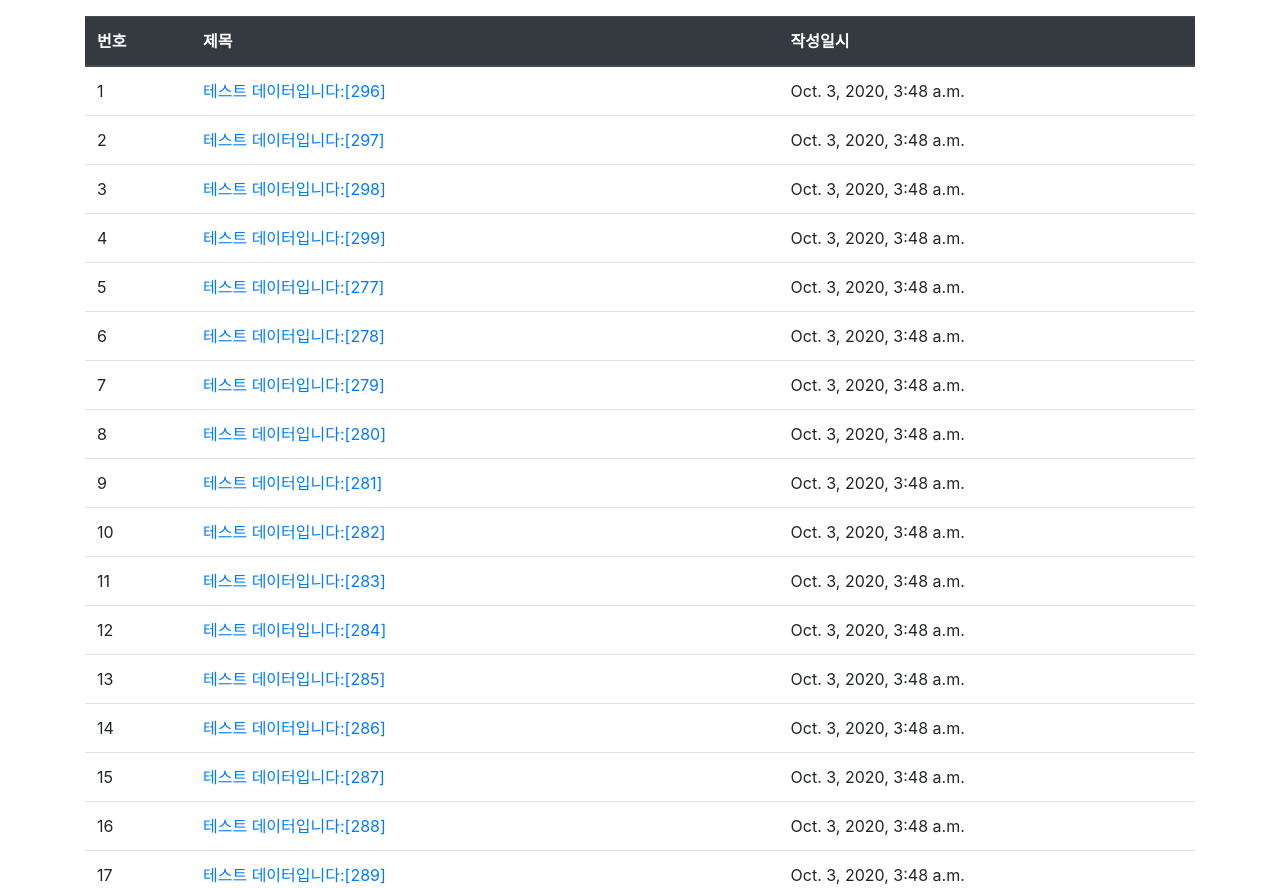
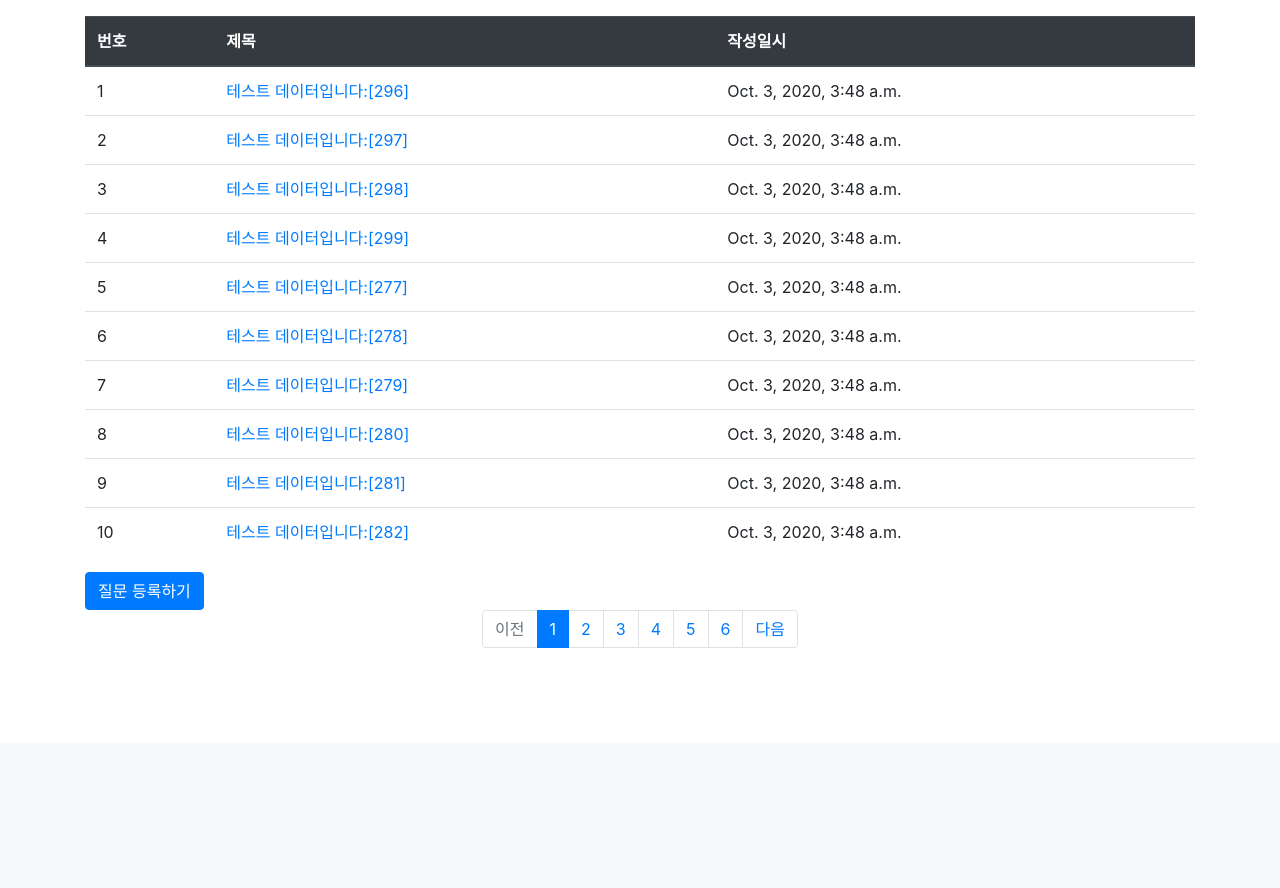
Before and after one commit to lapass50025/www, a Django app: page /pybo/ in a window 1280 px wide. Shown: the part 57-945 px from the top of the page. After the commit the page ends 705 px from the top, so only its background shows below. Run offline with Django 3.2, Linux system fonts and the light colour scheme; data comes from the database, SQL or seed files in the repository; both versions use the stored data as it was after the commit; some libraries are stand-ins or nearby versions.

Commit message:
page added

```diff
--- a/pybo/views.py
+++ b/pybo/views.py
@@ -3,11 +3,24 @@
 from django.utils import timezone
 from pybo.models import Question, Answer
 from pybo.forms import QuestionForm, AnswerForm
+from django.core.paginator import Paginator
 
 # Create your views here.
 def index(request):
+    """
+    pybo 목록출력
+    """
+    # 입력 파라미터
+    page = request.GET.get('page', '1')  # 페이지
+
+    # 조회
     question_list = Question.objects.order_by('-create_date')
-    context = { 'question_list': question_list }
+
+    # 페이징처리
+    paginator = Paginator(question_list, 10)  # 페이지당 10개씩 보여주기
+    page_obj = paginator.get_page(page)
+
+    context = {'question_list': page_obj}
     return render(request, 'pybo/question_list.html', context)
 
 def detail(request, question_id):
--- a/template/pybo/question_list.html
+++ b/template/pybo/question_list.html
@@ -30,6 +30,45 @@
         </tbody>
     </table>
     <a href="{% url 'pybo:pybo_write' %}" class="btn btn-primary">질문 등록하기</a>
+
+        <!-- 페이징처리 시작 -->
+        <ul class="pagination justify-content-center">
+            <!-- 이전페이지 -->
+            {% if question_list.has_previous %}
+            <li class="page-item">
+                <a class="page-link" href="?page={{ question_list.previous_page_number }}">이전</a>
+            </li>
+            {% else %}
+            <li class="page-item disabled">
+                <a class="page-link" tabindex="-1" aria-disabled="true" href="#">이전</a>
+            </li>
+            {% endif %}
+            <!-- 페이지리스트 -->
+            {% for page_number in question_list.paginator.page_range %}
+                {% if page_number >= question_list.number|add:-5 and page_number <= question_list.number|add:5 %}
+                    {% if page_number == question_list.number %}
+                    <li class="page-item active" aria-current="page">
+                        <a class="page-link" href="?page={{ page_number }}">{{ page_number }}</a>
+                    </li>
+                    {% else %}
+                    <li class="page-item">
+                        <a class="page-link" href="?page={{ page_number }}">{{ page_number }}</a>
+                    </li>
+                    {% endif %}
+                {% endif %}
+            {% endfor %}
+            <!-- 다음페이지 -->
+            {% if question_list.has_next %}
+            <li class="page-item">
+                <a class="page-link" href="?page={{ question_list.next_page_number }}">다음</a>
+            </li>
+            {% else %}
+            <li class="page-item disabled">
+                <a class="page-link" tabindex="-1" aria-disabled="true" href="#">다음</a>
+            </li>
+            {% endif %}
+        </ul>
+
 </div>
 
 {% endblock content %}
```
Also changed, not shown: db.sqlite3.
